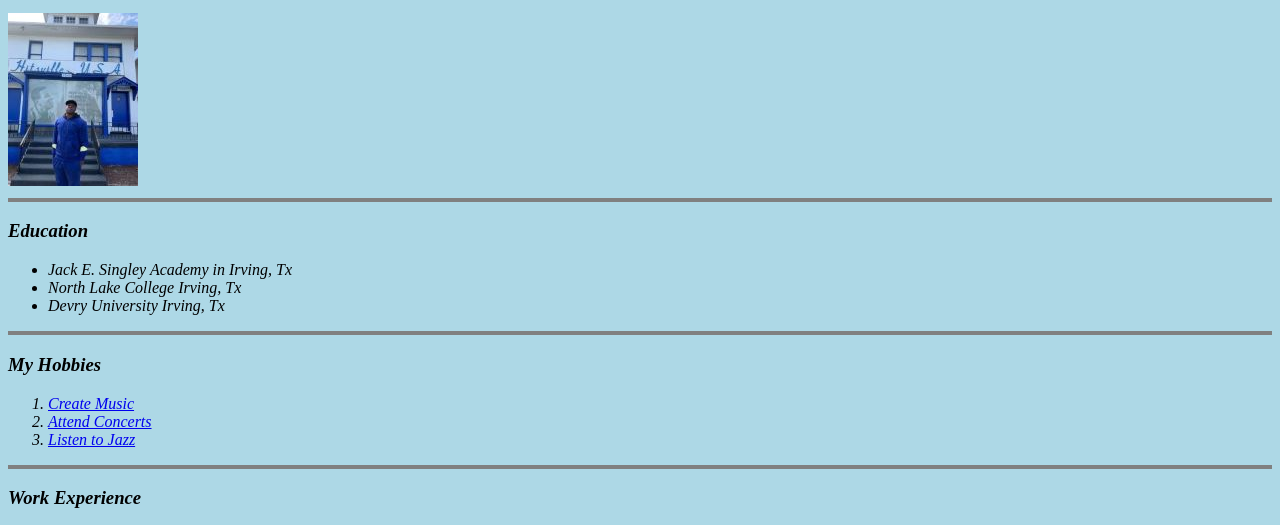
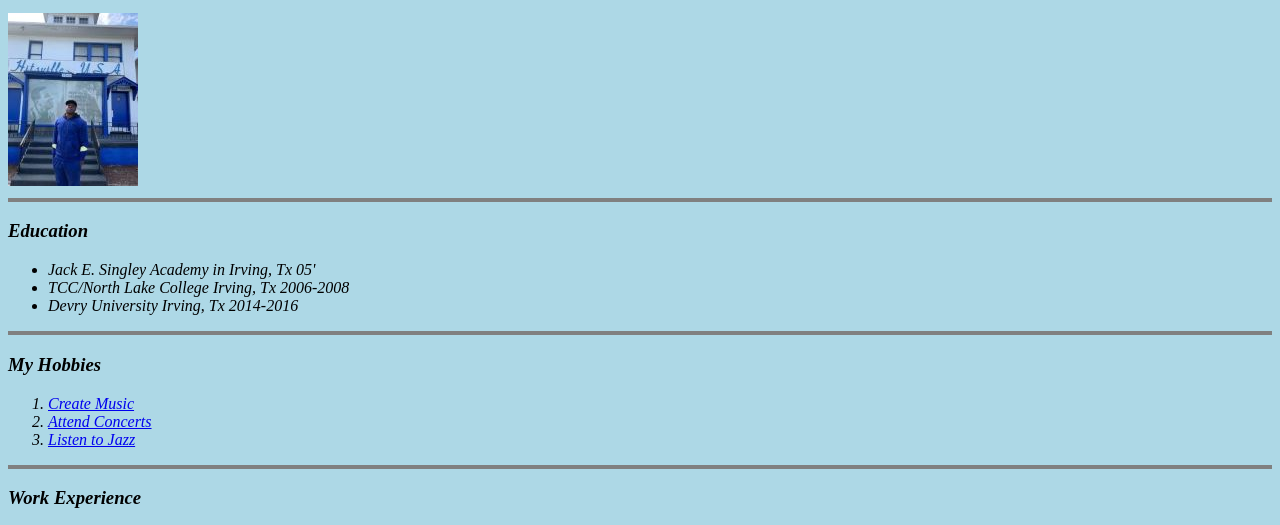
Before and after one commit to Zkabwang/Ztech, a plain HTML site: page index.html in a window 1280 px wide. Shown: the part 238-763 px from the top of the page. Drawn offline with Linux system fonts and the light colour scheme.

Commit message:
Update Index.html

```diff
--- a/index.html
+++ b/index.html
@@ -20,9 +20,9 @@
 <hr size='4' noshade>
 <h3>Education</h3>
 <ul>
-    <li>Jack E. Singley Academy in Irving, Tx</li>
-    <li>North Lake College Irving, Tx</li>
-    <li>Devry University Irving, Tx</li>
+    <li>Jack E. Singley Academy in Irving, Tx 05'</li>
+    <li>TCC/North Lake College Irving, Tx 2006-2008</li>
+    <li>Devry University Irving, Tx 2014-2016</li>
 </ul>
 <hr size='4' noshade>
 <h3>My Hobbies</h3>
```
